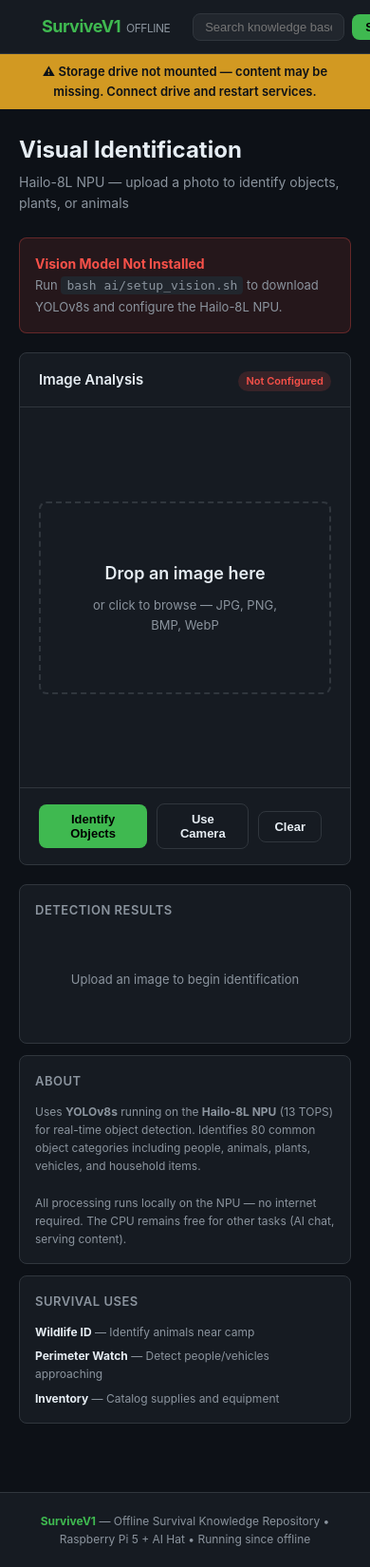
After one commit to schwadb/SurviveV1, a Flask app: page /vision in a window 390 px wide; the page is wider, and only the part inside the window is pictured. The commit adds this page. Shown: that part at 95% size. Run offline with Flask 3, Linux system fonts and the light colour scheme; some libraries are stand-ins or nearby versions.

Commit message:
Implement 10 improvements from issue #8 dispatch
Batch A — Quick wins:
- Update Python deps: requests 2.32.3, flask-limiter 3.12, tqdm 4.67.1
- Add pip-audit to CI pipeline for dependency vulnerability scanning
- Add Cache-Control headers on /serve/ route (24h browser caching)
- Add OLLAMA_KEEP_ALIVE=0 and OLLAMA_LOAD_TIMEOUT=60m0s to systemd unit
- Add TTL cache to get_storage_info() (consistent with other caches)

Batch B — Voice AI:
- Add Whisper STT + Piper TTS setup script (ai/setup_voice.sh)
- Add /api/voice/stt and /api/voice/tts endpoints for speech I/O
- Add microphone button and TTS toggle to AI chat page

Batch C — Hailo-8L Vision Pipeline:
- Add vision setup script (ai/setup_vision.sh) for YOLOv8s on NPU
- Add /vision page with drag-drop image upload and camera capture
- Add /api/vision/detect endpoint for Hailo-accelerated object detection
- Add Vision link to navigation bar

Batch D — PWA + Content:
- Enhance setup_tls.sh with mkcert support for trusted LAN HTTPS
- Add LAN IP auto-detection to certificate SAN
- Add iFixit/repair manuals section to books_pdfs.sh (NEETS, FEMA, etc.)

Batch E — Model recommendations:
- Add qwen2.5:1.5b to model priority list (best quality/speed/RAM balance)
- Update CLAUDE.md model table with new recommendations
- Document llama.cpp as 10-20% faster alternative for production

Pylint: 9.95/10. Smoke tests: 16/16 pass. All templates parse OK.

Closes #8.

Co-Authored-By: Claude Opus 4.6 (1M context) <noreply@anthropic.com>
Claude-Session: https://claude.ai/code/session_013FHVzfVPfUMGwLddEURZzS

```diff
--- a/web/server.py
+++ b/web/server.py
@@ -11,6 +11,8 @@ import re
 import secrets
 import shutil
 import socket
+import subprocess
+import tempfile
 import threading
 import time
 import urllib.request
@@ -160,6 +162,7 @@ class _TTLCache:
 
 _content_stats_cache = _TTLCache(_CACHE_TTL)
 _recent_cache = _TTLCache(_CACHE_TTL)
+_storage_info_cache = _TTLCache(_CACHE_TTL)
 
 
 def _safe_walk(root: Path):
@@ -172,8 +175,7 @@ def _safe_walk(root: Path):
                 yield Path(dirpath) / name
 
 
-def get_storage_info():
-    """Return disk usage for the storage path."""
+def _compute_storage_info():
     try:
         total, used, free = shutil.disk_usage(str(STORAGE_PATH))
         return {
@@ -185,6 +187,11 @@ def get_storage_info():
     except OSError as e:
         logging.warning("Could not read disk usage: %s", e)
         return {"total_gb": 0, "used_gb": 0, "free_gb": 0, "percent": 0}
+
+
+def get_storage_info():
+    """Cached wrapper — recomputes at most once per _CACHE_TTL seconds."""
+    return _storage_info_cache.get(_compute_storage_info)
 
 
 def check_service(svc_port: int) -> bool:
@@ -366,7 +373,9 @@ def serve_file(filepath):
         return render_template("error.html", code=403, message="Access forbidden"), 403
     if not full_path.exists():
         return render_template("error.html", code=404, message="File not found"), 404
-    return send_from_directory(str(full_path.parent), full_path.name)
+    resp = send_from_directory(str(full_path.parent), full_path.name)
+    resp.headers["Cache-Control"] = "public, max-age=86400"
+    return resp
 
 
 @app.route("/search")
@@ -406,6 +415,98 @@ def search():
         results=results,
         categories=CATEGORIES,
     )
+
+
+@app.route("/vision")
+def vision_page():
+    hailo_available = (STORAGE_PATH / "ai_models" / "vision" / "yolov8s.hef").exists()
+    return render_template("vision.html", hailo_available=hailo_available, categories=CATEGORIES)
+
+
+@app.route("/api/vision/detect", methods=["POST"])
+@csrf.exempt
+@limiter.limit("10 per minute")
+def vision_detect():
+    """Run object detection on an uploaded image via Hailo NPU."""
+    model_path = STORAGE_PATH / "ai_models" / "vision" / "yolov8s.hef"
+    labels_path = STORAGE_PATH / "ai_models" / "vision" / "coco_labels.txt"
+    if not model_path.exists():
+        return jsonify({"error": "Vision model not installed. Run: bash ai/setup_vision.sh"}), 503
+
+    if "image" not in request.files:
+        return jsonify({"error": "No image uploaded"}), 400
+
+    img_file = request.files["image"]
+    if not img_file.filename:
+        return jsonify({"error": "Empty filename"}), 400
+
+    allowed_ext = {".jpg", ".jpeg", ".png", ".bmp", ".webp"}
+    ext = os.path.splitext(img_file.filename)[1].lower()
+    if ext not in allowed_ext:
+        return jsonify({"error": f"Unsupported format: {ext}"}), 400
+
+    with tempfile.NamedTemporaryFile(suffix=ext, delete=False) as tmp:
+        img_file.save(tmp)
+        tmp_path = tmp.name
+
+    try:
+        return _run_hailo_detection(tmp_path, model_path, labels_path)
+    finally:
+        os.unlink(tmp_path)
+
+
+def _run_hailo_detection(img_path, model_path, labels_path):
+    """Run Hailo inference on a saved image file."""
+    labels = []
+    if labels_path.exists():
+        labels = labels_path.read_text().strip().split("\n")
+
+    try:
+        from PIL import Image  # pylint: disable=import-outside-toplevel
+        import numpy as np  # pylint: disable=import-outside-toplevel
+    except ImportError:
+        return jsonify({"error": "Pillow/numpy not installed"}), 503
+
+    img = Image.open(img_path).convert("RGB").resize((640, 640))
+    img_array = np.array(img, dtype=np.uint8)
+
+    try:
+        from hailo_platform import (  # pylint: disable=import-outside-toplevel
+            HEF, VDevice, ConfigureParams, HailoStreamInterface,
+        )
+    except ImportError:
+        return jsonify({
+            "error": "Hailo SDK not installed. Run: bash ai/setup_vision.sh",
+        }), 503
+
+    hef = HEF(str(model_path))
+    with VDevice() as vdevice:
+        params = ConfigureParams.create_from_hef(
+            hef, interface=HailoStreamInterface.PCIe,
+        )
+        network_group = vdevice.configure(hef, params)[0]
+        with network_group.activate():
+            input_data = {
+                network_group.get_input_vstream_infos()[0].name:
+                np.expand_dims(img_array, axis=0),
+            }
+            results = network_group.infer(input_data)
+
+    detections = []
+    for output_data in results.values():
+        if output_data is None or len(output_data) == 0:
+            continue
+        for det in output_data[0]:
+            if len(det) < 5:
+                continue
+            conf = float(det[4])
+            if conf <= 0.5:
+                continue
+            cls_id = int(det[5]) if len(det) > 5 else 0
+            label = labels[cls_id] if cls_id < len(labels) else f"class_{cls_id}"
+            detections.append({"label": label, "confidence": round(conf, 3)})
+
+    return jsonify({"detections": detections, "count": len(detections)})
 
 
 @app.route("/ai")
@@ -481,6 +582,103 @@ def ai_chat():
         return jsonify({"error": "AI service unavailable"}), 502
 
 
+_VOICE_DIR = STORAGE_PATH / "ai_models" / "voice"
+_WHISPER_BIN = _VOICE_DIR / "whisper" / "main"
+_WHISPER_MODEL = _VOICE_DIR / "whisper" / "ggml-tiny.en.bin"
+_PIPER_BIN = _VOICE_DIR / "piper" / "piper"
+_PIPER_MODEL = _VOICE_DIR / "piper" / "en_US-lessac-medium.onnx"
+
+
+@app.route("/api/voice/status")
+def voice_status():
+    """Check if voice components (Whisper STT / Piper TTS) are installed."""
+    return jsonify({
+        "whisper": _WHISPER_BIN.exists() and _WHISPER_MODEL.exists(),
+        "piper": _PIPER_BIN.exists() and _PIPER_MODEL.exists(),
+    })
+
+
+@app.route("/api/voice/stt", methods=["POST"])
+@csrf.exempt
+@limiter.limit("10 per minute")
+def voice_stt():
+    """Transcribe audio via Whisper. Accepts WAV audio in request body."""
+    if not (_WHISPER_BIN.exists() and _WHISPER_MODEL.exists()):
+        return jsonify({"error": "Whisper STT not installed. Run: bash ai/setup_voice.sh"}), 503
+
+    audio = request.get_data()
+    if not audio or len(audio) < 100:
+        return jsonify({"error": "No audio data"}), 400
+    if len(audio) > 10 * 1024 * 1024:
+        return jsonify({"error": "Audio too large (10 MB max)"}), 413
+
+    with tempfile.NamedTemporaryFile(suffix=".wav", delete=False) as tmp:
+        tmp.write(audio)
+        tmp_path = tmp.name
+
+    try:
+        result = subprocess.run(
+            [str(_WHISPER_BIN), "-m", str(_WHISPER_MODEL),
+             "-f", tmp_path, "--no-timestamps", "-nt"],
+            capture_output=True, text=True, timeout=30, check=False,
+        )
+        text = result.stdout.strip()
+        if not text:
+            return jsonify({"error": "Could not transcribe audio"}), 422
+        return jsonify({"text": text})
+    except subprocess.TimeoutExpired:
+        return jsonify({"error": "Transcription timed out"}), 504
+    except OSError:
+        logging.exception("Whisper STT error")
+        return jsonify({"error": "STT processing failed"}), 500
+    finally:
+        os.unlink(tmp_path)
+
+
+@app.route("/api/voice/tts", methods=["POST"])
+@csrf.exempt
+@limiter.limit("10 per minute")
+def voice_tts():
+    """Synthesize speech via Piper. Returns WAV audio."""
+    if not (_PIPER_BIN.exists() and _PIPER_MODEL.exists()):
+        return jsonify({"error": "Piper TTS not installed. Run: bash ai/setup_voice.sh"}), 503
+
+    if (request.content_type or "").split(";")[0].strip() != "application/json":
+        return jsonify({"error": "Content-Type must be application/json"}), 415
+
+    data = request.get_json(silent=True)
+    if not data or "text" not in data:
+        return jsonify({"error": "No text provided"}), 400
+
+    text = str(data["text"])[:2000]
+
+    with tempfile.NamedTemporaryFile(suffix=".wav", delete=False) as tmp:
+        tmp_path = tmp.name
+
+    try:
+        proc = subprocess.run(
+            [str(_PIPER_BIN), "--model", str(_PIPER_MODEL),
+             "--output_file", tmp_path],
+            input=text, capture_output=True, text=True, timeout=30, check=False,
+        )
+        if proc.returncode != 0 or not os.path.exists(tmp_path):
+            return jsonify({"error": "TTS synthesis failed"}), 500
+        resp = send_from_directory(
+            os.path.dirname(tmp_path), os.path.basename(tmp_path),
+            mimetype="audio/wav",
+        )
+        resp.headers["Cache-Control"] = "no-store"
+        return resp
+    except subprocess.TimeoutExpired:
+        return jsonify({"error": "TTS timed out"}), 504
+    except OSError:
+        logging.exception("Piper TTS error")
+        return jsonify({"error": "TTS processing failed"}), 500
+    finally:
+        if os.path.exists(tmp_path):
+            os.unlink(tmp_path)
+
+
 @app.route("/health")
 @limiter.exempt
 def health():
--- a/web/templates/base.html
+++ b/web/templates/base.html
@@ -281,6 +281,7 @@
       <a href="/" class="{{ 'active' if request.endpoint == 'index' }}">Home</a>
       <a href="/files" class="{{ 'active' if request.endpoint == 'browse_files' }}">Browse</a>
       <a href="/ai" class="{{ 'active' if request.endpoint == 'ai_page' }}">AI Assistant</a>
+      <a href="/vision" class="{{ 'active' if request.endpoint == 'vision_page' }}">Vision</a>
       <a href="/status" class="{{ 'active' if request.endpoint == 'status_page' }}">Status</a>
       <a href="http://{{ request.host.split(':')[0] }}:{{ PORT_KIWIX }}" target="_blank">Wikipedia</a>
       <a href="http://{{ request.host.split(':')[0] }}:{{ PORT_KOLIBRI }}" target="_blank">Education</a>
--- /dev/null
+++ b/web/templates/vision.html
@@ -0,0 +1,309 @@
+{% extends "base.html" %}
+{% block title %}Visual ID{% endblock %}
+
+{% block head %}
+<style>
+  .vision-container {
+    display: grid;
+    grid-template-columns: 1fr 340px;
+    gap: 20px;
+    min-height: 500px;
+  }
+  .vision-main {
+    background: var(--surface);
+    border: 1px solid var(--border);
+    border-radius: var(--radius);
+    display: flex;
+    flex-direction: column;
+  }
+  .vision-header {
+    padding: 16px 20px;
+    border-bottom: 1px solid var(--border);
+    display: flex;
+    align-items: center;
+    justify-content: space-between;
+  }
+  .vision-title { font-weight: 600; font-size: 15px; }
+  .vision-preview {
+    flex: 1;
+    display: flex;
+    align-items: center;
+    justify-content: center;
+    padding: 20px;
+    position: relative;
+    min-height: 400px;
+  }
+  .vision-preview img {
+    max-width: 100%;
+    max-height: 100%;
+    border-radius: var(--radius);
+    object-fit: contain;
+  }
+  .drop-zone {
+    border: 2px dashed var(--border);
+    border-radius: var(--radius);
+    padding: 60px 40px;
+    text-align: center;
+    cursor: pointer;
+    transition: all 0.2s;
+    width: 100%;
+  }
+  .drop-zone:hover, .drop-zone.dragover {
+    border-color: var(--accent);
+    background: rgba(63,185,80,0.05);
+  }
+  .drop-zone-title { font-size: 18px; font-weight: 600; margin-bottom: 8px; }
+  .drop-zone-sub { color: var(--text-dim); font-size: 13px; }
+  .vision-controls {
+    padding: 16px 20px;
+    border-top: 1px solid var(--border);
+    display: flex;
+    gap: 10px;
+    align-items: center;
+  }
+  .vision-sidebar { display: flex; flex-direction: column; gap: 12px; }
+  .result-item {
+    display: flex;
+    align-items: center;
+    gap: 10px;
+    padding: 10px 0;
+    border-bottom: 1px solid var(--border);
+  }
+  .result-item:last-child { border-bottom: none; }
+  .result-label { font-size: 14px; font-weight: 600; flex: 1; }
+  .result-conf {
+    font-size: 12px;
+    font-family: var(--mono);
+    padding: 2px 8px;
+    border-radius: 20px;
+    background: rgba(63,185,80,0.15);
+    color: var(--accent);
+  }
+  .result-empty {
+    color: var(--text-dim);
+    font-size: 13px;
+    text-align: center;
+    padding: 40px 20px;
+  }
+  @media (max-width: 768px) {
+    .vision-container { grid-template-columns: 1fr; }
+  }
+</style>
+{% endblock %}
+
+{% block content %}
+<div class="container">
+  <div class="page-title">Visual Identification</div>
+  <div class="page-sub">Hailo-8L NPU — upload a photo to identify objects, plants, or animals</div>
+
+  {% if not hailo_available %}
+  <div style="background: rgba(248,81,73,0.1); border: 1px solid rgba(248,81,73,0.3);
+              border-radius: var(--radius); padding: 16px; margin-bottom: 20px;">
+    <strong style="color: var(--danger);">Vision Model Not Installed</strong><br>
+    <span style="color: var(--text-dim); font-size: 13px;">
+      Run <code style="background:var(--surface2); padding:2px 6px; border-radius:4px;">
+      bash ai/setup_vision.sh</code> to download YOLOv8s and configure the Hailo-8L NPU.
+    </span>
+  </div>
+  {% endif %}
+
+  <div class="vision-container">
+    <div class="vision-main">
+      <div class="vision-header">
+        <div class="vision-title">Image Analysis</div>
+        <div id="visionStatus">
+          {% if hailo_available %}
+          <span class="badge badge-green">NPU Ready</span>
+          {% else %}
+          <span class="badge badge-red">Not Configured</span>
+          {% endif %}
+        </div>
+      </div>
+
+      <div class="vision-preview" id="previewArea">
+        <div class="drop-zone" id="dropZone" onclick="document.getElementById('fileInput').click()">
+          <div class="drop-zone-title">Drop an image here</div>
+          <div class="drop-zone-sub">or click to browse — JPG, PNG, BMP, WebP</div>
+          <input type="file" id="fileInput" accept="image/*" style="display:none"
+                 onchange="handleFile(this.files[0])">
+        </div>
+      </div>
+
+      <div class="vision-controls">
+        <button class="btn btn-primary" id="detectBtn" onclick="runDetection()" disabled>
+          Identify Objects
+        </button>
+        <button class="btn btn-secondary" onclick="captureCamera()">
+          Use Camera
+        </button>
+        <button class="btn btn-secondary" onclick="resetVision()">Clear</button>
+        <span id="detectStatus" style="color:var(--text-dim); font-size:12px; margin-left:auto;"></span>
+      </div>
+    </div>
+
+    <div class="vision-sidebar">
+      <div class="card">
+        <div class="card-title">Detection Results</div>
+        <div id="resultsArea">
+          <div class="result-empty">Upload an image to begin identification</div>
+        </div>
+      </div>
+
+      <div class="card">
+        <div class="card-title">About</div>
+        <div style="font-size:12px; color:var(--text-dim); line-height:1.6;">
+          Uses <strong>YOLOv8s</strong> running on the <strong>Hailo-8L NPU</strong> (13 TOPS)
+          for real-time object detection. Identifies 80 common object categories including
+          people, animals, plants, vehicles, and household items.<br><br>
+          All processing runs locally on the NPU — no internet required. The CPU remains
+          free for other tasks (AI chat, serving content).
+        </div>
+      </div>
+
+      <div class="card">
+        <div class="card-title">Survival Uses</div>
+        <div style="display:flex; flex-direction:column; gap:6px;">
+          <div style="font-size:12px; color:var(--text-dim);">
+            <strong style="color:var(--text);">Wildlife ID</strong> — Identify animals near camp
+          </div>
+          <div style="font-size:12px; color:var(--text-dim);">
+            <strong style="color:var(--text);">Perimeter Watch</strong> — Detect people/vehicles approaching
+          </div>
+          <div style="font-size:12px; color:var(--text-dim);">
+            <strong style="color:var(--text);">Inventory</strong> — Catalog supplies and equipment
+          </div>
+        </div>
+      </div>
+    </div>
+  </div>
+</div>
+{% endblock %}
+
+{% block scripts %}
+<script>
+const dropZone = document.getElementById('dropZone');
+const previewArea = document.getElementById('previewArea');
+const detectBtn = document.getElementById('detectBtn');
+const resultsArea = document.getElementById('resultsArea');
+const detectStatus = document.getElementById('detectStatus');
+let currentFile = null;
+
+dropZone.addEventListener('dragover', e => {
+  e.preventDefault();
+  dropZone.classList.add('dragover');
+});
+dropZone.addEventListener('dragleave', () => dropZone.classList.remove('dragover'));
+dropZone.addEventListener('drop', e => {
+  e.preventDefault();
+  dropZone.classList.remove('dragover');
+  if (e.dataTransfer.files.length) handleFile(e.dataTransfer.files[0]);
+});
+
+function handleFile(file) {
+  if (!file || !file.type.startsWith('image/')) return;
+  currentFile = file;
+
+  const reader = new FileReader();
+  reader.onload = e => {
+    previewArea.innerHTML = `<img src="${e.target.result}" alt="Uploaded image">`;
+    detectBtn.disabled = false;
+    resultsArea.innerHTML = '<div class="result-empty">Click "Identify Objects" to analyze</div>';
+    detectStatus.textContent = `${file.name} (${(file.size/1024).toFixed(0)} KB)`;
+  };
+  reader.readAsDataURL(file);
+}
+
+async function captureCamera() {
+  try {
+    const stream = await navigator.mediaDevices.getUserMedia({video: {facingMode: 'environment'}});
+    const video = document.createElement('video');
+    video.srcObject = stream;
+    video.autoplay = true;
+    video.style.cssText = 'max-width:100%; max-height:100%; border-radius:var(--radius);';
+
+    previewArea.innerHTML = '';
+    previewArea.appendChild(video);
+
+    const captureBtn = document.createElement('button');
+    captureBtn.className = 'btn btn-primary';
+    captureBtn.textContent = 'Capture';
+    captureBtn.style.cssText = 'position:absolute; bottom:20px; left:50%; transform:translateX(-50%);';
+    captureBtn.onclick = () => {
+      const canvas = document.createElement('canvas');
+      canvas.width = video.videoWidth;
+      canvas.height = video.videoHeight;
+      canvas.getContext('2d').drawImage(video, 0, 0);
+      stream.getTracks().forEach(t => t.stop());
+
+      canvas.toBlob(blob => {
+        currentFile = new File([blob], 'capture.jpg', {type: 'image/jpeg'});
+        previewArea.innerHTML = `<img src="${canvas.toDataURL()}" alt="Camera capture">`;
+        detectBtn.disabled = false;
+        detectStatus.textContent = 'Camera capture';
+        resultsArea.innerHTML = '<div class="result-empty">Click "Identify Objects" to analyze</div>';
+      }, 'image/jpeg', 0.9);
+    };
+    previewArea.appendChild(captureBtn);
+  } catch(e) {
+    detectStatus.textContent = 'Camera access denied';
+  }
+}
+
+async function runDetection() {
+  if (!currentFile) return;
+  detectBtn.disabled = true;
+  detectStatus.textContent = 'Analyzing...';
+  resultsArea.innerHTML = '<div class="result-empty">Processing on Hailo NPU...</div>';
+
+  const form = new FormData();
+  form.append('image', currentFile);
+
+  try {
+    const r = await fetch('/api/vision/detect', {method: 'POST', body: form});
+    const data = await r.json();
+
+    if (data.error) {
+      resultsArea.innerHTML = `<div class="result-empty" style="color:var(--danger);">${data.error}</div>`;
+      detectStatus.textContent = 'Detection failed';
+    } else if (data.detections && data.detections.length > 0) {
+      resultsArea.innerHTML = data.detections.map(d =>
+        `<div class="result-item">
+          <span class="result-label">${d.label}</span>
+          <span class="result-conf">${(d.confidence * 100).toFixed(1)}%</span>
+        </div>`
+      ).join('');
+      detectStatus.textContent = `${data.count} object(s) detected`;
+    } else {
+      resultsArea.innerHTML = '<div class="result-empty">No objects detected. Try a clearer image.</div>';
+      detectStatus.textContent = 'No detections';
+    }
+  } catch(e) {
+    resultsArea.innerHTML = '<div class="result-empty" style="color:var(--danger);">Connection error</div>';
+    detectStatus.textContent = 'Error';
+  }
+  detectBtn.disabled = false;
+}
+
+function resetVision() {
+  currentFile = null;
+  previewArea.innerHTML = `
+    <div class="drop-zone" id="dropZone" onclick="document.getElementById('fileInput').click()">
+      <div class="drop-zone-title">Drop an image here</div>
+      <div class="drop-zone-sub">or click to browse — JPG, PNG, BMP, WebP</div>
+      <input type="file" id="fileInput" accept="image/*" style="display:none"
+             onchange="handleFile(this.files[0])">
+    </div>`;
+  detectBtn.disabled = true;
+  resultsArea.innerHTML = '<div class="result-empty">Upload an image to begin identification</div>';
+  detectStatus.textContent = '';
+
+  const newDrop = document.getElementById('dropZone');
+  newDrop.addEventListener('dragover', e => { e.preventDefault(); newDrop.classList.add('dragover'); });
+  newDrop.addEventListener('dragleave', () => newDrop.classList.remove('dragover'));
+  newDrop.addEventListener('drop', e => {
+    e.preventDefault(); newDrop.classList.remove('dragover');
+    if (e.dataTransfer.files.length) handleFile(e.dataTransfer.files[0]);
+  });
+}
+</script>
+{% endblock %}
```
Also changed, not shown: CLAUDE.md (+3 -0 lines), requirements.txt (+4 -4 lines), web/templates/ai.html (+131 -0 lines), .github/workflows/test.yml, 6 other files.
